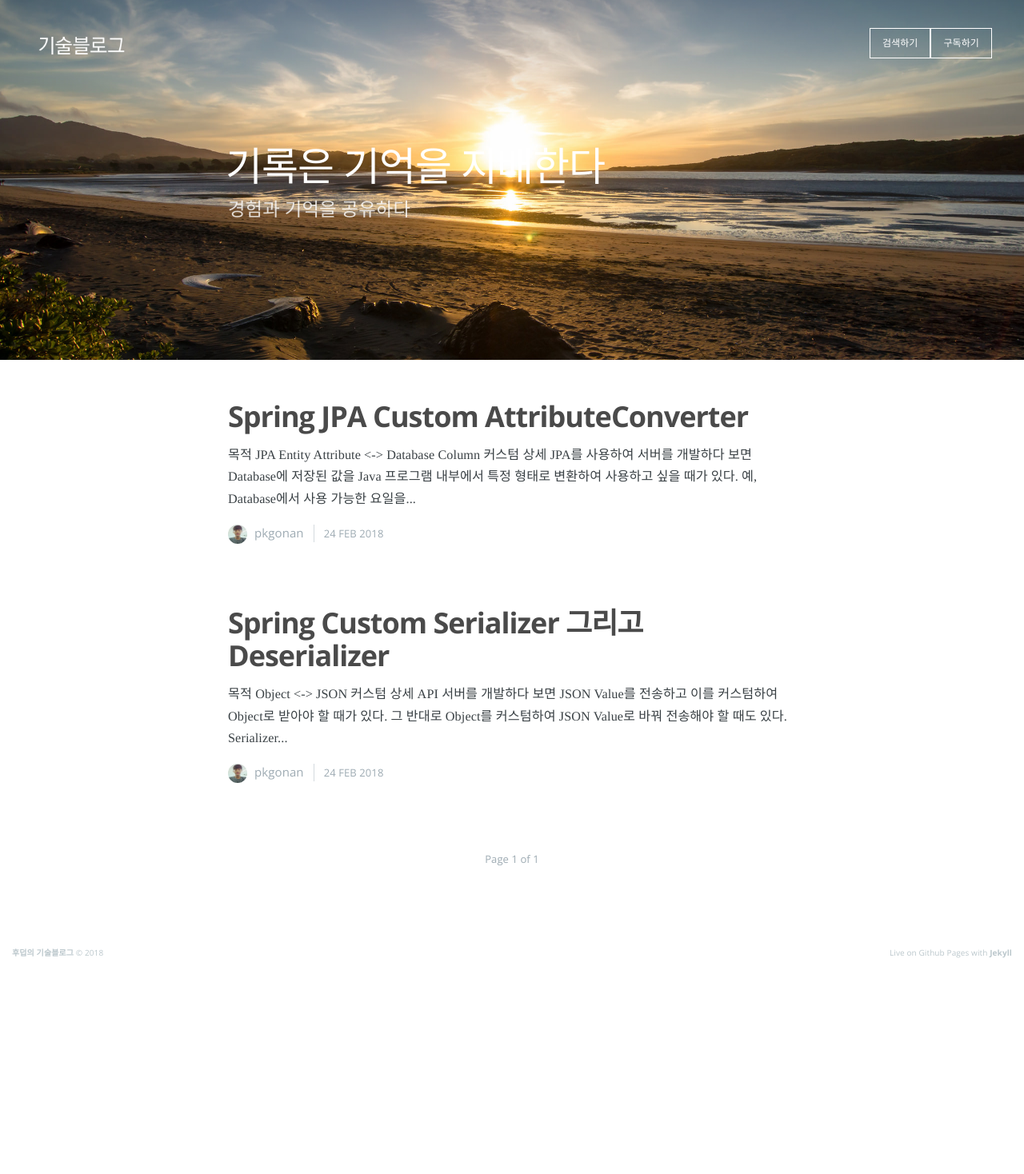
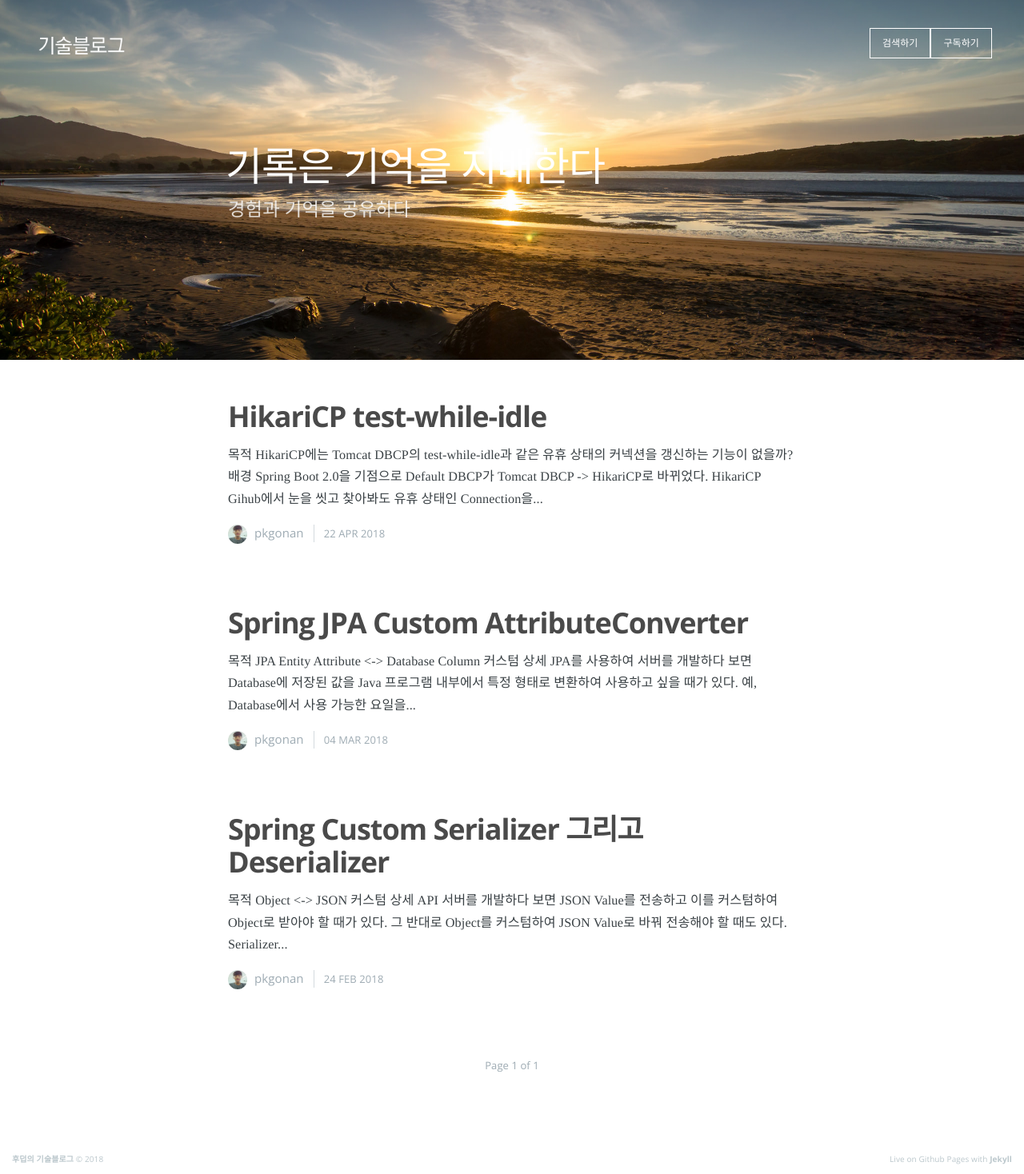
Before and after one commit to pkgonan/pkgonan.github.io, a Jekyll site: the page built from index.html, in a window 1280 px wide. Shown: the whole page at 80% size. Built offline with Jekyll 4.4.1, drawn with Linux system fonts in a browser that asks for light colours; nearby versions of some CDN libraries; some web fonts are replaced; the list of posts is cut into pages by our own code; before the commit the page ends 1210 px from its top, so only the background shows below that; some of the changed lines change nothing that is shown.

Commit message:
HikariCP에서 test-while-idle과 같은 설정이 존재할까?

```diff
--- a/_posts/2018-03-04-Spring-Custom-AttributeConverter.md
+++ b/_posts/2018-03-04-Spring-Custom-AttributeConverter.md
@@ -2,7 +2,7 @@
 layout: post
 cover: '/assets/images/cover9.jpg'
 title: Spring JPA Custom AttributeConverter
-date: 2018-02-24 00:00:00
+date: 2018-03-04 00:00:00
 tags: Java Spring JPA AttributeConverter
 subclass: 'post tag-dev'
 categories: 'pkgonan'
--- /dev/null
+++ b/_posts/2018-04-22-HikariCP-test-while-idle.md
@@ -0,0 +1,289 @@
+---
+layout: post
+cover: '/assets/images/cover7.jpg'
+title: HikariCP test-while-idle
+date: 2018-04-22 00:00:00
+tags: Java Spring Boot HikariCP test-while-idle max-lifetime
+subclass: 'post tag-dev'
+categories: 'pkgonan'
+navigation: True
+---
+
+## 목적
+* HikariCP에는 Tomcat DBCP의 test-while-idle과 같은 유휴 상태의 커넥션을 갱신하는 기능이 없을까?
+
+## 배경
+* Spring Boot 2.0을 기점으로 Default DBCP가 Tomcat DBCP -> HikariCP로 바뀌었다.
+* HikariCP Gihub에서 눈을 씻고 찾아봐도 유휴 상태인 Connection을 갱신하는 기능이 보이지 않는다.
+* 또한, Pool에 생존할 수 있는 기간인 max-lifetime 설정도 Database의 wait_timeout 설정보다 최소 30초 이상 짧게 줄 것을 권고한다.
+* wait_timeout이 60초 일 경우, max-lifetime은 30초가 될텐데. 30초마다 몇 백개의 커넥션을 맺고 끊는 것을 반복한다면 DB 부하가 클 텐데?
+* 자, HikariCP가 어떻게 동작하는지 알아보자.
+
+## 분석
+* HikariCP는 test-while-idle 설정이 있는가?
+** 없다. test-while-idle처럼 특정 기간마다 반복적으로 커넥션을 갱신하는 방식이 아니다. 다른 방식으로 갱신한다.
+* 그렇다면 Pool안에 있는 Connection 갱신은 어떻게?
+** HikariCP는 내부적으로 아래와 같은 특정 타이밍에 Connection Validation Check를 수행 - HikariCP 구현체 분석
+*** 첫째, 커넥션을 DB에서 새로 맺을 때
+
+
+      PoolBase.java
+
+      /**
+      * Setup a connection initial state.
+      *
+      * @param connection a Connection
+      * @throws ConnectionSetupException thrown if any exception is encountered
+      */
+      private void setupConnection(final Connection connection) throws ConnectionSetupException
+      {
+        ... 생략
+
+           checkDriverSupport(connection); -> Validation Check 수행
+
+        ... 생략
+      }
+
+
+*** 둘째, 커넥션 풀에서 커넥션을 가져올때
+
+
+      HikariPool.java
+
+      /**
+      * Get a connection from the pool, or timeout after the specified number of milliseconds.
+      *
+      * @param hardTimeout the maximum time to wait for a connection from the pool
+      * @return a java.sql.Connection instance
+      * @throws SQLException thrown if a timeout occurs trying to obtain a connection
+      */
+      public Connection getConnection(final long hardTimeout) throws SQLException
+      {
+         ... 생략
+
+              if (poolEntry.isMarkedEvicted() || (elapsedMillis(poolEntry.lastAccessed, now) > ALIVE_BYPASS_WINDOW_MS && !isConnectionAlive(poolEntry.connection))) {
+
+              }
+         ... 생략
+      }
+
+
+*** 셋째, ConnectivityHealthCheck를 사용할 경우
+
+
+      CodahaleHealthChecker.java
+
+      /**
+       * Provides Dropwizard HealthChecks.  Two health checks are provided:
+       * <ul>
+       *   <li>ConnectivityCheck</li>
+       *   <li>Connection99Percent</li>
+       * </ul>
+       * The ConnectivityCheck will use the <code>connectionTimeout</code>, unless the health check property
+       * <code>connectivityCheckTimeoutMs</code> is defined.  However, if either the <code>connectionTimeout</code>
+       * or the <code>connectivityCheckTimeoutMs</code> is 0 (infinite), a timeout of 10 seconds will be used.
+       * <p>
+       * The Connection99Percent health check will only be registered if the health check property
+       * <code>expected99thPercentileMs</code> is defined and greater than 0.
+       *
+       * @author Brett Wooldridge
+       */
+      public final class CodahaleHealthChecker
+      {
+         /**
+          * Register Dropwizard health checks.
+          *
+          * @param pool the pool to register health checks for
+          * @param hikariConfig the pool configuration
+          * @param registry the HealthCheckRegistry into which checks will be registered
+          */
+         public static void registerHealthChecks(final HikariPool pool, final HikariConfig hikariConfig, final HealthCheckRegistry registry)
+         {
+            final Properties healthCheckProperties = hikariConfig.getHealthCheckProperties();
+            final MetricRegistry metricRegistry = (MetricRegistry) hikariConfig.getMetricRegistry();
+
+            final long checkTimeoutMs = Long.parseLong(healthCheckProperties.getProperty("connectivityCheckTimeoutMs", String.valueOf(hikariConfig.getConnectionTimeout())));
+            registry.register(MetricRegistry.name(hikariConfig.getPoolName(), "pool", "ConnectivityCheck"), new ConnectivityHealthCheck(pool, checkTimeoutMs));
+
+            ... 생략
+         }
+
+         private CodahaleHealthChecker()
+         {
+            // private constructor
+         }
+
+         private static class ConnectivityHealthCheck extends HealthCheck
+         {
+            ... 생략
+
+            /** {@inheritDoc} */
+            @Override
+            protected Result check() throws Exception
+            {
+               try (Connection connection = pool.getConnection(checkTimeoutMs)) {
+                  return Result.healthy();
+               }
+               catch (SQLException e) {
+                  return Result.unhealthy(e);
+               }
+            }
+         }
+      }
+
+
+* Connection Pool의 Validation Check는 어떤 방식을 활용하여 수행될까?
+** Github 문서를 참고해보면
+
+
+      * connectionTestQuery
+      If your driver supports JDBC4 we strongly recommend not setting this property.
+      This is for "legacy" drivers that do not support the JDBC4 Connection.isValid() API.
+      This is the query that will be executed just before a connection is given to you from the pool to validate that the connection to the database is still alive.
+      Again, try running the pool without this property, HikariCP will log an error if your driver is not JDBC4 compliant to let you know. Default: none
+
+
+** 기존에는 ConnectionTestQuery = SELECT 1 과 같은 방식을 사용하였다.
+** 만약 사용하고 있는 JDBC 드라이버가 Connection.isValid() 메소드를 @Override 하여 구현했다면  ConnectionTestQuery 사용하지 않는 것을 추천한다.
+** 아래와 같이 HikariCP 내부적으로 JDBC 구현체의 Connection.isValid() 를 호출한다.
+
+
+      PoolBase.java
+
+      첫째.
+      boolean isConnectionAlive(final Connection connection)
+      {
+        ... 생략
+
+              if (isUseJdbc4Validation) {
+                 return connection.isValid(validationSeconds);
+              }
+
+             .. 생략
+      }
+
+
+
+      둘째.
+      /**
+      * Execute isValid() or connection test query.
+      *
+      * @param connection a Connection to check
+      */
+      private void checkDriverSupport(final Connection connection) throws SQLException
+      {
+          ... 생략
+              if (isUseJdbc4Validation) {
+                 connection.isValid(1);
+              }
+              ... 생략
+      }
+
+
+* HikariCP의 max-lifetime(Connection 생존 기간) 그리고 Database wait_timeout 설정의 상관관계
+** HikariCP 공식 문서에서는 max-lifetime값을 Database wait_timeout 설정보다 최소 30초 이상 짧게 줄 것을 권고.
+*** wait_timeout이 60초라면, max-lifetime은 30초가 될 것이다.
+*** 여러대의 서버를 가지는 프로덕션 환경에서 30초마다 몇 백개의 커넥션이 끊어지고 재 생성되는 작업이 반복될텐데 크리티컬하게 작용하지 않을까?
+**** DB 요청이 지속적으로 온다면, Pool에서 커넥션을 가져오며 Connection.isValid()가 호출되며 커넥션 갱신한다.
+**** 따라서, 결론은 wait_timeout이 30초가 되더라도 문제가 없다.
+
+
+      This property controls the maximum lifetime of a connection in the pool.
+      An in-use connection will never be retired, only when it is closed will it then be removed.
+      On a connection-by-connection basis, minor negative attenuation is applied to avoid mass-extinction in the pool.
+      We strongly recommend setting this value, and it should be at least 30 seconds less than any database or infrastructure imposed connection time limit.
+      A value of 0 indicates no maximum lifetime (infinite lifetime), subject of course to the idleTimeout setting.
+      Default: 1800000 (30 minutes)
+
+
+**** 하지만, db요청이 없을 경우 wait_timeout에 의해 이미 커넥션은 종료되었기에 커넥션 재연결을 실시
+
+
+      아래와 같은 로그 확인 가능.
+      2018-04-22 14:00:58.126 DEBUG 1160 --- [nnection closer] com.zaxxer.hikari.pool.PoolBase          : hikariMasterPool - Closing connection org.mariadb.jdbc.MariaDbConnection@49769f2a: (connection is dead)
+      2018-04-22 14:00:58.129 DEBUG 1160 --- [onnection adder] com.zaxxer.hikari.pool.HikariPool        : hikariMasterPool - Added connection org.mariadb.jdbc.MariaDbConnection@9ffc849
+
+
+
+* HikariCP 성능 향상 기법
+** 첫째, Connection recycle 기법
+*** 커넥션을 재활용하여 성능 개선
+
+
+      HikariPool.java
+
+      /**
+      * Recycle PoolEntry (add back to the pool)
+      *
+      * @param poolEntry the PoolEntry to recycle
+      */
+      @Override
+      void recycle(final PoolEntry poolEntry)
+      {
+        metricsTracker.recordConnectionUsage(poolEntry);
+        connectionBag.requite(poolEntry);
+      }
+
+
+
+      PoolEntry.java
+
+      /**
+      * Release this entry back to the pool.
+      *
+      * @param lastAccessed last access time-stamp
+      */
+      void recycle(final long lastAccessed)
+      {
+        if (connection != null) {
+           this.lastAccessed = lastAccessed;
+           hikariPool.recycle(this);
+        }
+      }
+
+
+** 둘째, 동시에 한번에 여러개의 커넥션을 지우고 생성하는게 아니라 시간 분포를 고르게하여 커넥션 생성 및 삭제로 인한 이슈를 방지.
+*** negative attenuation 활용.
+
+
+      * maxLifetime
+      This property controls the maximum lifetime of a connection in the pool.
+      An in-use connection will never be retired, only when it is closed will it then be removed.
+      On a connection-by-connection basis, minor negative attenuation is applied to avoid mass-extinction in the pool.
+      We strongly recommend setting this value, and it should be at least 30 seconds less than any database or infrastructure imposed connection time limit.
+      A value of 0 indicates no maximum lifetime (infinite lifetime), subject of course to the idleTimeout setting.
+      Default: 1800000 (30 minutes)
+
+
+** 셋째, 일정 간격으로 DataBase에 커넥션 생존 확인 요청을 보내지 않아 부하 감소.
+*** test-while-idle과 같이 지속적으로 생존 여부를 확인해야 할 필요가 없다.
+*** 1000ms 이내에 연결이 사용되었다면, Connection 유효성 체크를 무시한다.
+*** HikariCP 메인 개발자의 댓글 참조 (https://github.com/brettwooldridge/HikariCP/issues/311)
+
+
+      `Let’s discuss.
+
+      Unless you’ve studied the internals of HikariCP you may not know it, but under load HikariCP mostly bypasses the connection validation check. If a connection has been used within the last 1000ms, HikariCP will bypass the validation check automatically in getConnection().
+
+      If connections are being used less frequently than that, it indicates one of two things:
+
+      The application is simply not that active in terms of transactions/sec, or
+      The pool is sized too large for the application, such that connections frequently sit in the pool unused for more than 1000ms before being reused
+      Having said that, with JDBC4 capable drivers, the cost of validation has largely dropped to sub-millisecond or single digit milliseconds. Wherever possible, validation queries should be avoided, allowing HikariCP to use Connection.isValid() instead.
+
+      Lastly, if there truly are use-cases where speed is paramount (over reliability) and yet transaction rates are very low, there are several alternative pools such as C3P0 available. We tend to think that either those use-cases are extremely rare, or can be effectively dealt with through driver and pool settings in their current form.`
+
+
+*** 요약한다면.
+
+
+      HikariCP는 대부분 연결 유효성 체크를 건너 뛴다. 마지막 1000ms 이내에 연결이 사용 되었다면, HikariCP는 getConnection ()에서 유효성 검사를 자동으로 무시한다.
+      유효성 검사를 일정 시간마다 따박따박 하는게 성능 측면에서 비효율적이라 건너 뛰는 것으로 보인다.
+      SELECT 1과 같이 유효성 검사 쿼리를 직접 날리는 것보다 JDBC4를 지원한다면 Connection.isValid()가 호출되는게 성능 측면에서 더 효과적이다.
+
+
+
+## 결론
+* 첫째, maxLifeTime 설정은, wait_timeout 보다 30초이상 짧게 주자.
+* 둘째, maxLifeTime이 너무 짧아서 단 기간에 많은 커넥션이 반복적으로 재 생성될 것에 대해 걱정하지 않아도 된다.
+* 셋째, HikariCP에 Connection test-while-idle에 대한 설정이 없는 것은, Tomcat DBCP와 Connection 갱신 방식이 다르기 때문이다.
```
